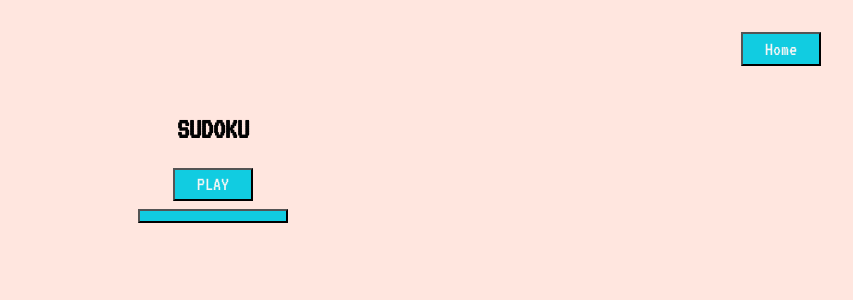
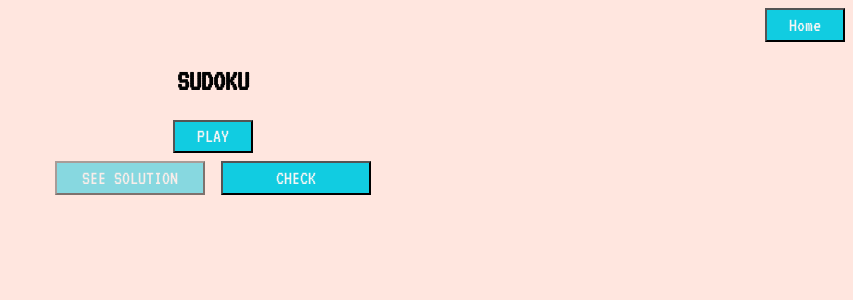
Before and after one commit to magicgithgub32/Proyecto_6_Games-Hub, a React (Vite) app: page /sudoku in a window 1280 px wide. Shown: the top 300 px of the page, without its empty margins (427-1280 px from the left). Built offline with nearby package versions, Linux system fonts and the light colour scheme.

Commit message:
create check button

```diff
--- a/src/pages/Hangman/Hangman.jsx
+++ b/src/pages/Hangman/Hangman.jsx
@@ -120,7 +120,7 @@ const Hangman = () => {
   useEffect(() => {
     if (word && guess.length + repeatedLetters === word.length) {
       setTimeout(() => {
-        alert("📚 YOU ARE THE WORD MASTER 📚!!!");
+        alert("📚 YOU ARE THE WORDS MASTER 📚!!!");
       }, 200);
     } else if (word && lives <= 0) {
       setTimeout(() => {
--- a/src/pages/Sudoku/Sudoku.css
+++ b/src/pages/Sudoku/Sudoku.css
@@ -1,6 +1,7 @@
 .homeButtonContainer {
     display: flex;
     justify-content: flex-end;
+    margin: .5rem;
 }
 
 .homeButton {
@@ -24,6 +25,17 @@
     display: flex;
     justify-content: center;
 }
+
+.solutionsSection {
+    display: flex;
+    justify-content: center;
+    align-items: center;
+    gap: 1rem;
+    width: 100%;
+
+}
+
+
 .sudokuBoard {
     margin: .5rem;
     display: grid;
@@ -41,13 +53,12 @@
 
 .sudokuCell {
     display: flex;
-    justify-content: center;
-    align-content: center;
     width: 40px;
     height: 40px;
     border: .1px solid black;
     font-size: 30px;
     background-color: rgba(255, 255, 255, 0.8);
+    text-align: center;
   }
 
   .sudokuCell {
@@ -56,3 +67,8 @@
          height: 30px;
     }
   }
+
+  .disabledSolButton {
+    pointer-events: none;
+    opacity: 0.5;
+  }
--- a/src/pages/Sudoku/Sudoku.jsx
+++ b/src/pages/Sudoku/Sudoku.jsx
@@ -26,6 +26,13 @@ const Sudoku = () => {
     setSudokuBoard(solvedBoard);
   };
 
+  const checkBoard = () => {
+    if (sudokuBoard) {
+      const solved = sudoku.solvepuzzle(sudokuBoard);
+      return solved;
+    }
+  };
+
   console.log(sudokuBoard);
 
   return (
@@ -42,9 +49,18 @@ const Sudoku = () => {
           {isStarted ? "NEW" : "PLAY"}
         </button>
 
-        <button className="solButton" onClick={seeSolution}>
-          {isStarted ? "SEE SOLUTION" : ""}
-        </button>
+        <section className="solutionsSection">
+          <button
+            onClick={seeSolution}
+            className={isStarted ? "solButton" : "disabledSolButton"}
+          >
+            SEE SOLUTION
+          </button>
+
+          <button onClick={checkBoard} className="checkSolButton">
+            CHECK
+          </button>
+        </section>
       </section>
 
       {isStarted && (
@@ -54,6 +70,7 @@ const Sudoku = () => {
               <input
                 className="sudokuCell"
                 key={index}
+                maxLength={1}
                 defaultValue={cell !== null ? cell + 1 : ""}
               />
             ))}
```
